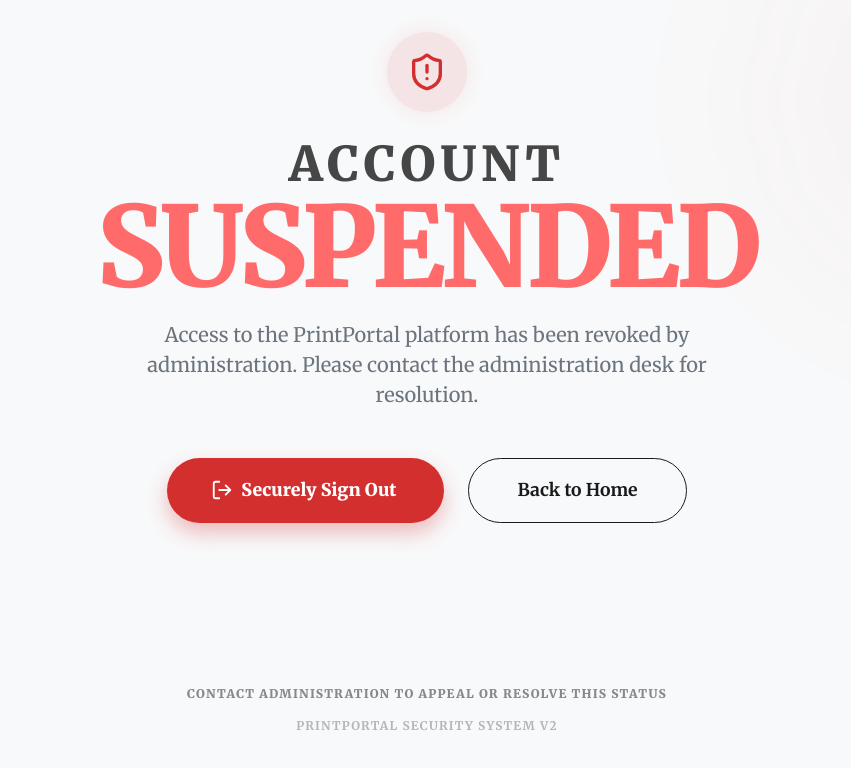
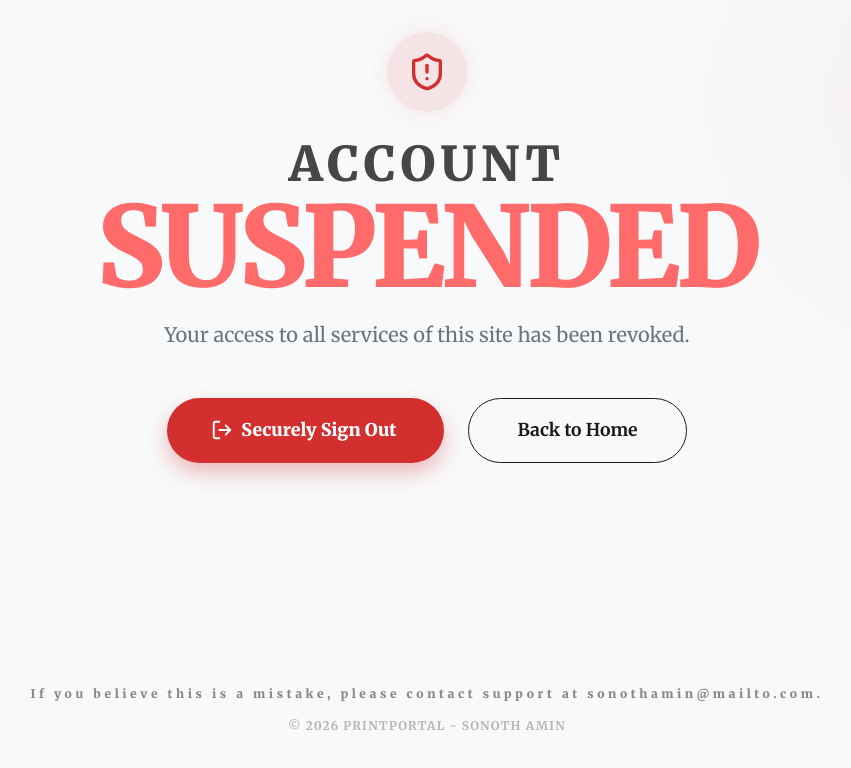
Before and after one commit to sonothamin/PrintPortal, a Next.js app: page /suspended in a window 1280 px wide. Shown: the top 768 px of the page, without its empty margins (213-1064 px from the left). Built offline with nearby package versions, Linux system fonts and the light colour scheme; no server answers; what @mui/material-nextjs would draw is missing.

Commit message:
Updated API doc for job-id echo and refactored suspend notice page.

```diff
--- a/src/app/suspended/page.tsx
+++ b/src/app/suspended/page.tsx
@@ -83,8 +83,7 @@ export default function SuspendedPage() {
           </Typography>
 
           <Typography variant="h6" color="text.secondary" sx={{ mb: 6, fontWeight: 500, maxWidth: '600px', mx: 'auto', lineHeight: 1.5 }}>
-            Access to the PrintPortal platform has been revoked by administration.
-            Please contact the administration desk for resolution.
+           Your access to all services of this site has been revoked.
           </Typography>
 
           <Box sx={{ display: 'flex', flexDirection: { xs: 'column', sm: 'row' }, gap: 3, justifyContent: 'center', mb: 4 }}>
@@ -121,11 +120,11 @@ export default function SuspendedPage() {
 
       {/* Footer Branding */}
       <Box sx={{ mt: 'auto', pb: 4, opacity: 0.5, textAlign: 'center' }}>
-        <Typography variant="caption" sx={{ fontWeight: 800, letterSpacing: '0.1em', textTransform: 'uppercase', display: 'block', mb: 1 }}>
-          Contact administration to appeal or resolve this status
+        <Typography variant="caption" sx={{ fontWeight: 800, letterSpacing: '0.3em', display: 'block', mb: 1 }}>
+          If you believe this is a mistake, please contact support at sonothamin@mailto.com.
         </Typography>
         <Typography variant="caption" sx={{ fontWeight: 600, letterSpacing: '0.1em', textTransform: 'uppercase', opacity: 0.6 }}>
-          PrintPortal Security System V2
+          © 2026 PrintPortal - Sonoth Amin
         </Typography>
       </Box>
     </Box>
```
Also changed, not shown: api_docs/kiosk.md (+4 -3 lines).
